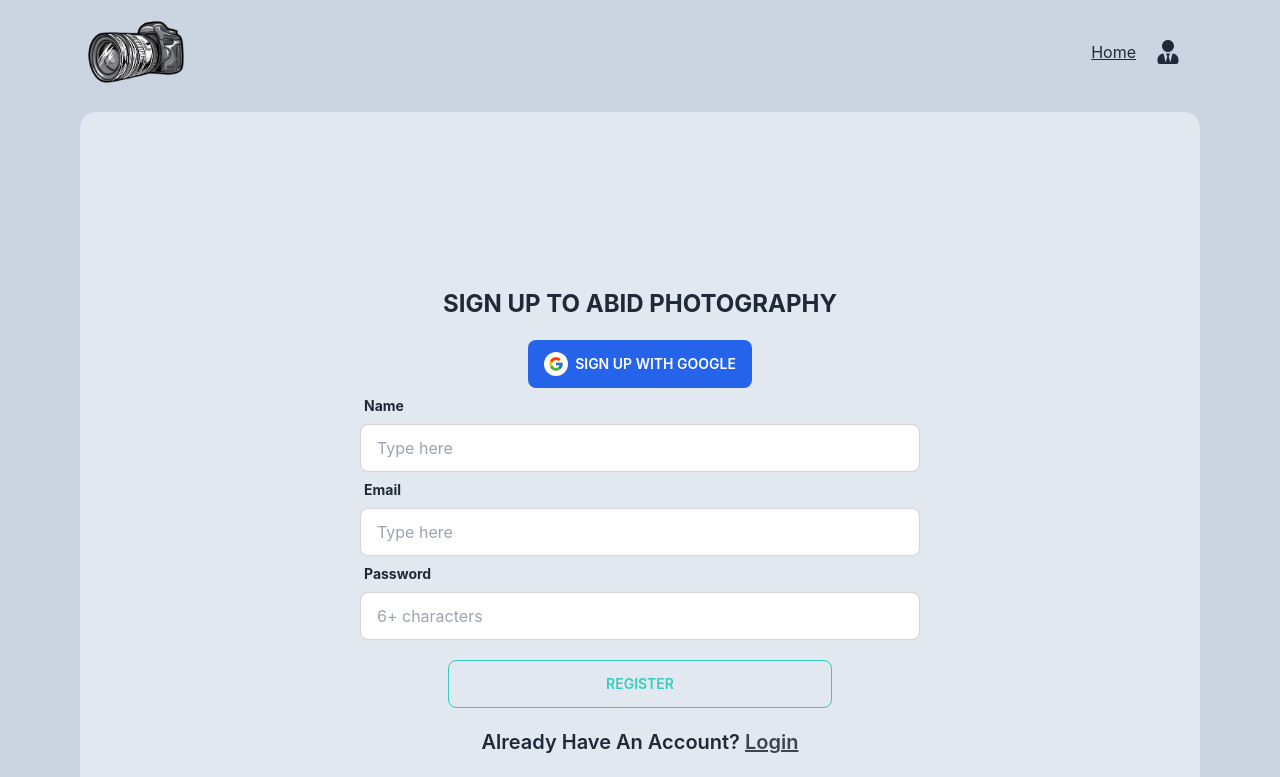
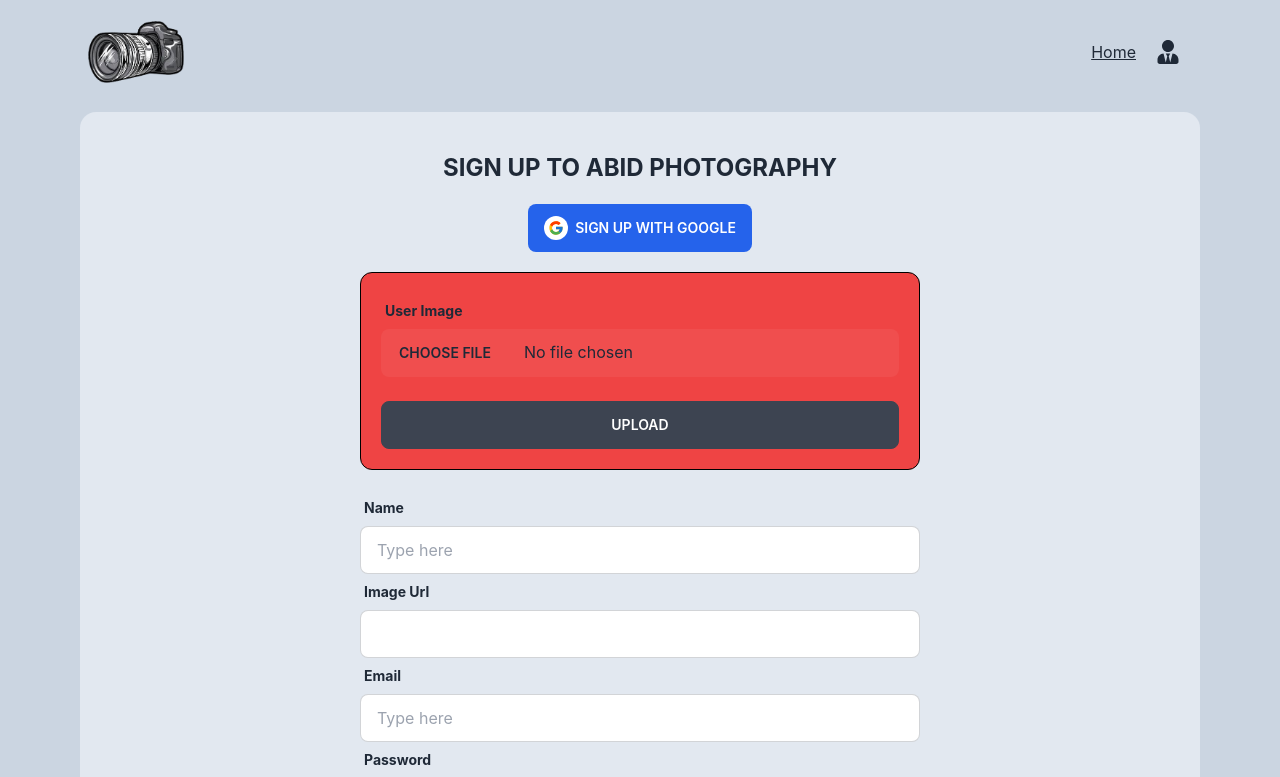
Before and after one commit to TajwarSaiyeed/abid-photography-client, a React (Create React App) app: page /signup in a window 1280 px wide. Shown: the top 777 px of the page. Built offline with nearby package versions, Linux system fonts and the light colour scheme; no server answers.

Commit message:
upload system added

```diff
--- a/package.json
+++ b/package.json
@@ -16,6 +16,7 @@
     "react-leaflet": "^4.1.0",
     "react-router-dom": "^6.4.3",
     "react-scripts": "5.0.1",
+    "uuid": "^9.0.0",
     "web-vitals": "^2.1.4"
   },
   "scripts": {
--- a/src/firebase/firebase.config.js
+++ b/src/firebase/firebase.config.js
@@ -1,5 +1,6 @@
 // Import the functions you need from the SDKs you need
 import { initializeApp } from "firebase/app";
+import { getStorage } from "firebase/storage";
 // TODO: Add SDKs for Firebase products that you want to use
 // https://firebase.google.com/docs/web/setup#available-libraries
 
@@ -15,3 +16,4 @@ const firebaseConfig = {
 
 // Initialize Firebase
 export const app = initializeApp(firebaseConfig);
+export const storage = getStorage(app);
--- a/src/pages/Signup/Signup.jsx
+++ b/src/pages/Signup/Signup.jsx
@@ -1,17 +1,50 @@
 import { GoogleAuthProvider } from "firebase/auth";
-import React, { useContext } from "react";
+import { getDownloadURL, listAll, ref, uploadBytes } from "firebase/storage";
+import React, { useContext, useEffect, useState } from "react";
 import toast from "react-hot-toast";
 import { FcGoogle } from "react-icons/fc";
 import { Link, Navigate, useLocation, useNavigate } from "react-router-dom";
 import { AuthContext } from "../../contexts/AuthProvider/AuthProvider";
+import { storage } from "../../firebase/firebase.config";
+import { v4 } from "uuid";
 
 const provider = new GoogleAuthProvider();
 const Signup = () => {
+  const [image, setImage] = useState(null);
+  const [imgurl, setImgurl] = useState(null);
+  const [downloadUrl, setDownloadUrl] = useState(null);
+  const imageListRef = ref(storage, "images/");
   const { googleLoginSignin, update, createUserWithEmailPassword, user } =
     useContext(AuthContext);
   const navigate = useNavigate();
   const location = useLocation();
   const from = location.state?.from?.pathname || "/";
+
+  const upload = () => {
+    // const image = e.target.files[0];
+    if (image === null) return;
+
+    const imageSplit = `images/${image.name + v4()}`.split(" ").join("");
+
+    const imageRef = ref(storage, imageSplit);
+    // console.log("imageRef : ", imageRef);
+    uploadBytes(imageRef, image).then(() => {
+      toast("image uploaded");
+      setImgurl(imageSplit);
+    });
+  };
+  useEffect(() => {
+    // setDownloadUrl(null);
+    listAll(imageListRef).then((res) => {
+      const im = res.items.find((i) => i._location.path_ === imgurl);
+      if (im) {
+        getDownloadURL(im).then((url) => {
+          setDownloadUrl(url);
+        });
+      }
+    });
+  }, [imgurl, imageListRef, downloadUrl]);
+
   const handleGoogleSignup = () => {
     googleLoginSignin(provider)
       .then(() => {
@@ -30,6 +63,7 @@ const Signup = () => {
 
     const namephone = {
       displayName: name,
+      photoURL: downloadUrl,
     };
 
     createUserWithEmailPassword(email, password)
@@ -47,7 +81,10 @@ const Signup = () => {
     return <Navigate to="/"></Navigate>;
   }
   return (
-    <div className="min-h-screen my-5 flex flex-col items-center justify-center bg-slate-200 rounded-2xl">
+    <div className="min-h-screen py-5 my-5 flex flex-col items-center justify-center bg-slate-200 rounded-2xl">
+      <div className="w-50 h-50 rounded-full overflow-hidden">
+        <img src={downloadUrl} className="w-full h-full rounded-full" alt="" />
+      </div>
       <h1 className="font-bold text-2xl my-5 uppercase">
         Sign up to Abid PhotoGraphy
       </h1>
@@ -58,6 +95,30 @@ const Signup = () => {
         <FcGoogle className="bg-white rounded-full p-1 w-6 h-6" /> &nbsp; Sign
         up with Google
       </button>
+
+      <div
+        className={
+          !downloadUrl
+            ? "bg-red-500 my-5 form-control border-black border p-5 rounded-xl w-2/4"
+            : "form-control my-5 border-black border p-5 rounded-xl w-2/4"
+        }
+      >
+        <label className="label">
+          <span className="label-text font-bold">User Image</span>
+        </label>
+        <input
+          type="file"
+          name="file"
+          accept="image/*"
+          onChange={(e) => setImage(e.target.files[0])}
+          className="file-input file-input-ghost w-full"
+          required
+        />
+        <br />
+        <button className="btn" onClick={upload}>
+          Upload
+        </button>
+      </div>
 
       <form
         onSubmit={handleUserSignup}
@@ -70,11 +131,24 @@ const Signup = () => {
           <input
             type="text"
             name="name"
+            required
             placeholder="Type here"
             className="input input-bordered w-full"
           />
         </div>
 
+        <div className="form-control w-full ">
+          <label className="label">
+            <span className="label-text font-bold">Image Url</span>
+          </label>
+          <input
+            type="text"
+            readOnly
+            required
+            defaultValue={downloadUrl}
+            className="input input-bordered w-full"
+          />
+        </div>
         <div className="form-control w-full ">
           <label className="label">
             <span className="label-text font-bold">Email</span>
@@ -99,7 +173,9 @@ const Signup = () => {
         </div>
         <input
           type="submit"
-          className="btn btn-outline btn-accent my-5 w-96 "
+          className={`${
+            !downloadUrl && "btn-disabled"
+          } btn btn-outline btn-accent my-5 w-96`}
           value="register"
         />
         <div className="font-semibold text-xl">
```
Also changed, not shown: 1 other file (tests, documents, lock files or other folders).
